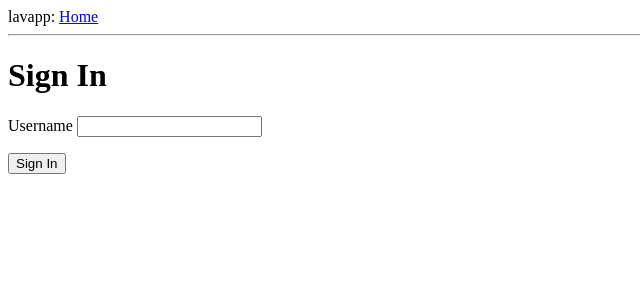
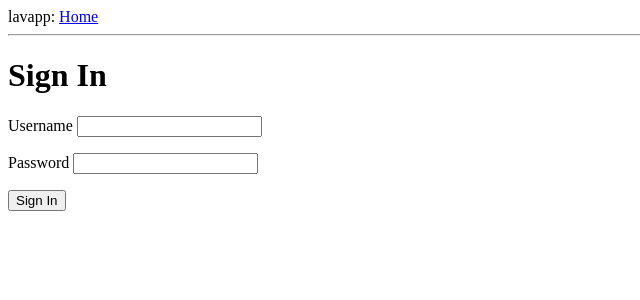
Before and after one commit to dlavelle7/lavapp, a Flask app: page /login in a window 1280 px wide. Shown: the top 300 px of the page, without its empty margins (0-640 px from the left). Run offline with Flask 2, Linux system fonts and the light colour scheme.

Commit message:
added password form.

```diff
--- a/app/forms.py
+++ b/app/forms.py
@@ -1,7 +1,8 @@
 from flask.ext.wtf import Form
-from wtforms import StringField, BooleanField
+from wtforms import StringField, BooleanField, PasswordField
 from wtforms.validators import DataRequired
 
 
 class LoginForm(Form):
-    login = StringField('login', validators=[DataRequired()])
+    username = StringField('username', validators=[DataRequired()])
+    password = PasswordField('password', validators=[DataRequired()])
--- a/app/templates/login.html
+++ b/app/templates/login.html
@@ -5,7 +5,10 @@
 <form action="" method="post" name="login">
     {{form.hidden_tag()}} <!-- Implements CSRF prevention -->
     <p>Username
-        {{form.login}}
+        {{form.username}}
+    </p>
+    <p>Password
+        {{form.password}}
     </p>
     <p>
         <input type="submit" value="Sign In">
--- a/app/views.py
+++ b/app/views.py
@@ -10,6 +10,7 @@ def index():
 def login():
     form = LoginForm()
     if form.validate_on_submit():
-        flash("Login data: {0}".format(form.login.data))
+        flash("Login data: {0}, {1}".format(
+            form.username.data, form.password.data))
         return redirect('/')
     return render_template('login.html', title="Sign In", form=form)
```
